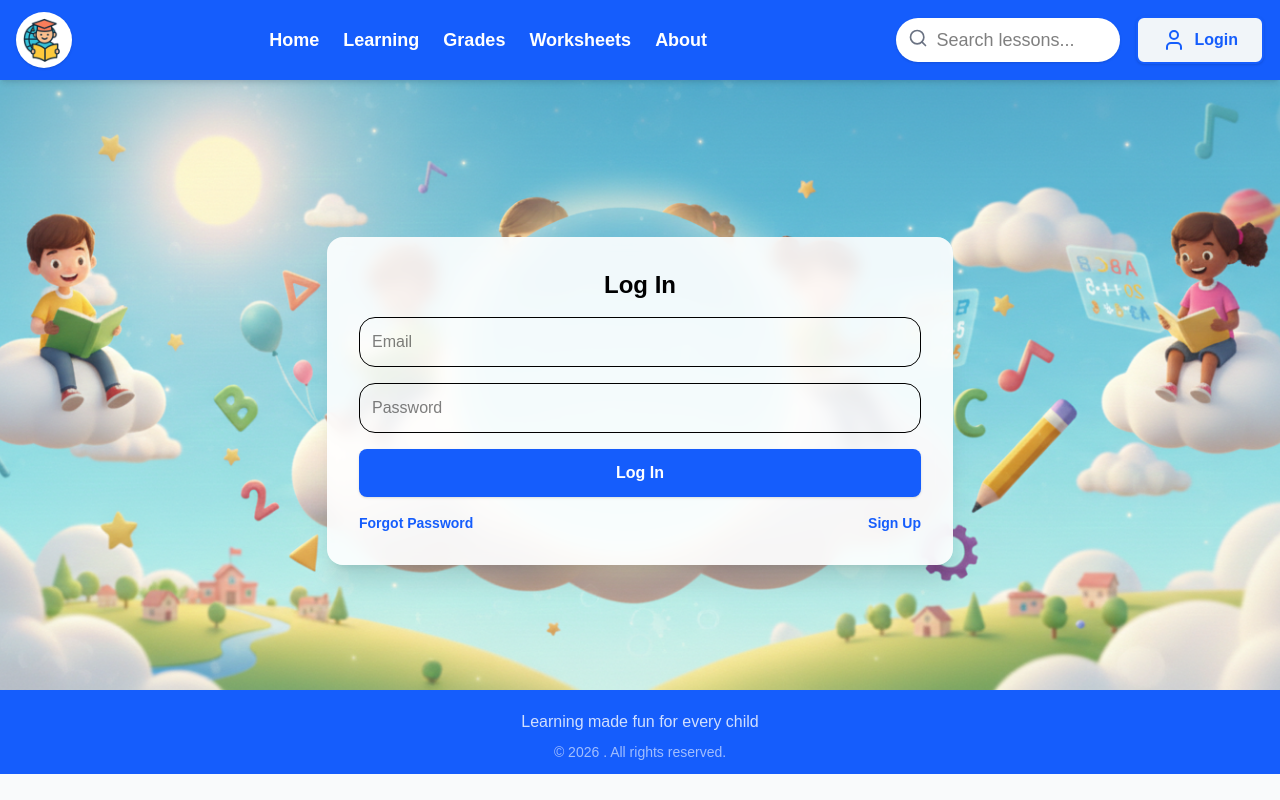
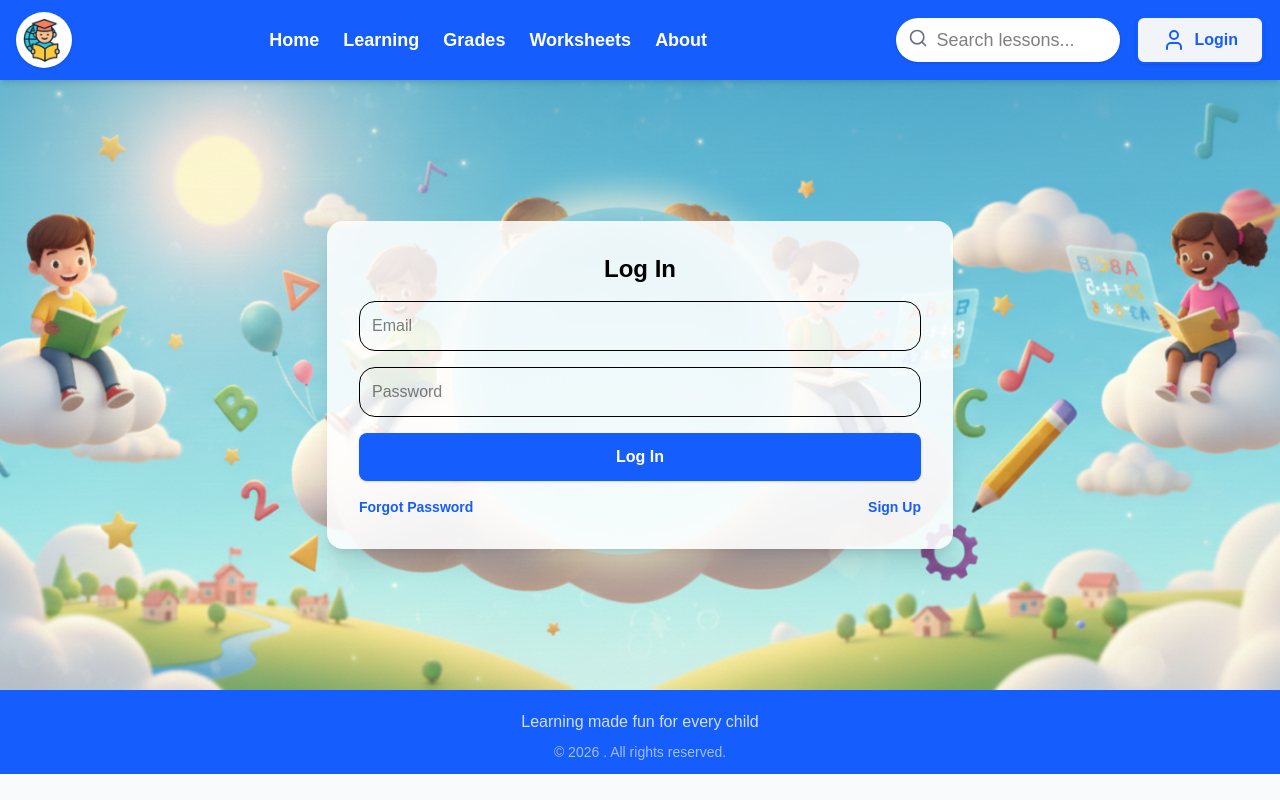
Before and after one commit to adhriton25/kidskillworld, a Next.js app: page /login in a window 1280 px wide. Built offline with nearby package versions, Linux system fonts and the light colour scheme.

Commit message:
fix: bg pic

```diff
--- a/app/layout.tsx
+++ b/app/layout.tsx
@@ -18,7 +18,7 @@ export default function RootLayout({
       <body className="bg-gray-50">
         <Header />
         <SubjectTabsWrapper />
-        <main className="px-2 md:px-0">{children}</main>
+        <main >{children}</main>
         <Footer />
       </body>
     </html>
--- a/app/login/page.tsx
+++ b/app/login/page.tsx
@@ -29,12 +29,11 @@ export default function LoginPage() {
   }
 
   return (
-    <div className="min-h-[calc(100vh-190px)] pt-8 w-full flex items-center justify-center bg-cover bg-center bg-no-repeat"
-     style={{ backgroundImage: "url('/bg-login1.png')" }}>
     <div
-      className="bg-white/90 backdrop-blur-sm p-8 rounded-2xl shadow-xl"
-
+      className="min-h-[calc(100vh-190px)] p-2 md:p-0 flex items-center justify-center bg-cover bg-center bg-no-repeat"
+      style={{ backgroundImage: "url('/login-bg.png')" }}
     >
+      <div className="bg-white/87 p-8 rounded-2xl shadow-xl">
         <h1 className="text-2xl font-bold mb-4 text-center">Log In</h1>
 
         <form onSubmit={handleLogin} className="space-y-4">
```
Also changed, not shown: public/login-bg.png (renamed from public/bg-login1.png). Lines whose indentation alone changed are shown as unchanged.
